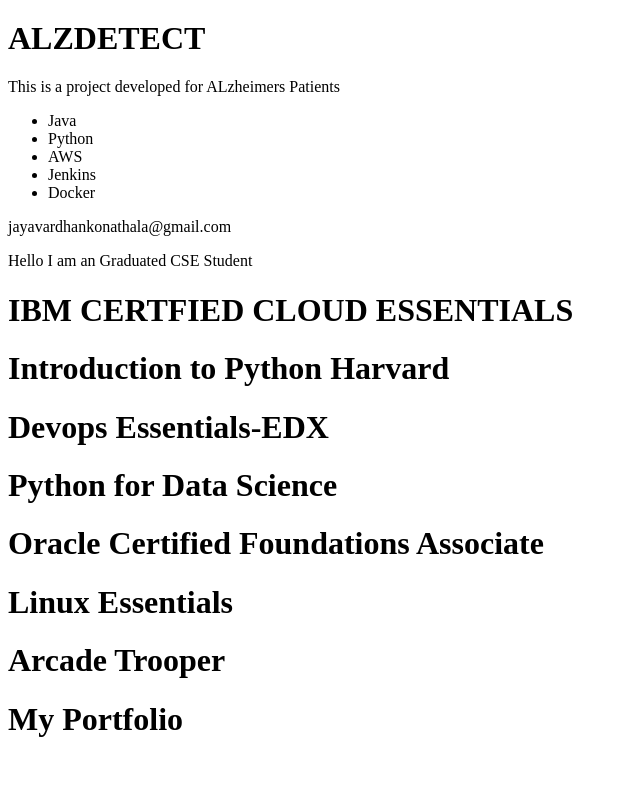
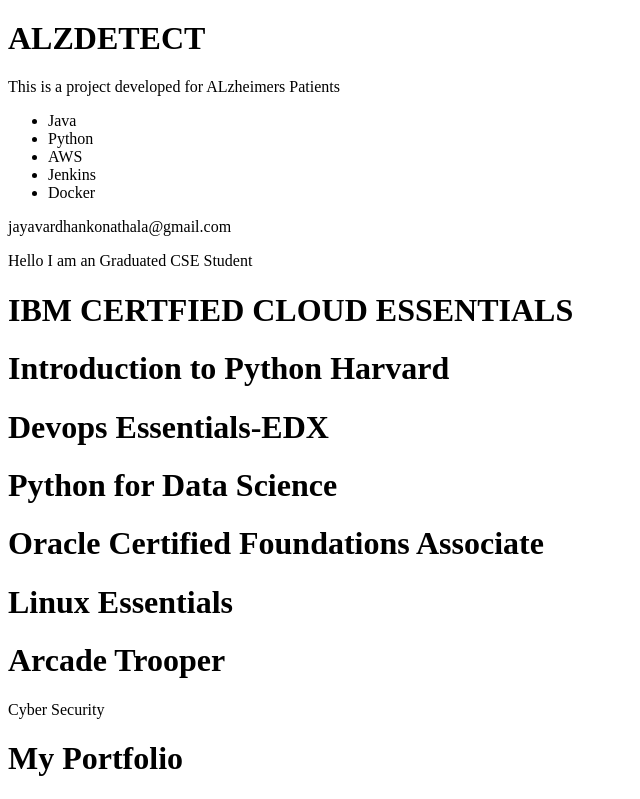
Before and after one commit to Jayavardhan56/My-Portfolio, a React app in the folder portfolio/: page / in a window 1280 px wide. Shown: the part 442-1241 px from the top of the page, without its empty margins (0-640 px from the left). Before the commit the page ends 1201 px from the top, so only its background shows below. Built offline with nearby package versions, Linux system fonts and the light colour scheme; the HTML template or start-up script is replaced by a standard one.

Commit message:
Update Certifications.jsx

```diff
--- a/portfolio/src/components/Certifications.jsx
+++ b/portfolio/src/components/Certifications.jsx
@@ -8,6 +8,7 @@
             <h1>Oracle Certified Foundations Associate</h1>
             <h1>Linux Essentials</h1>
             <h1>Arcade Trooper</h1>
+            <p>Cyber Security </p>
         </>
     )
 }
```
